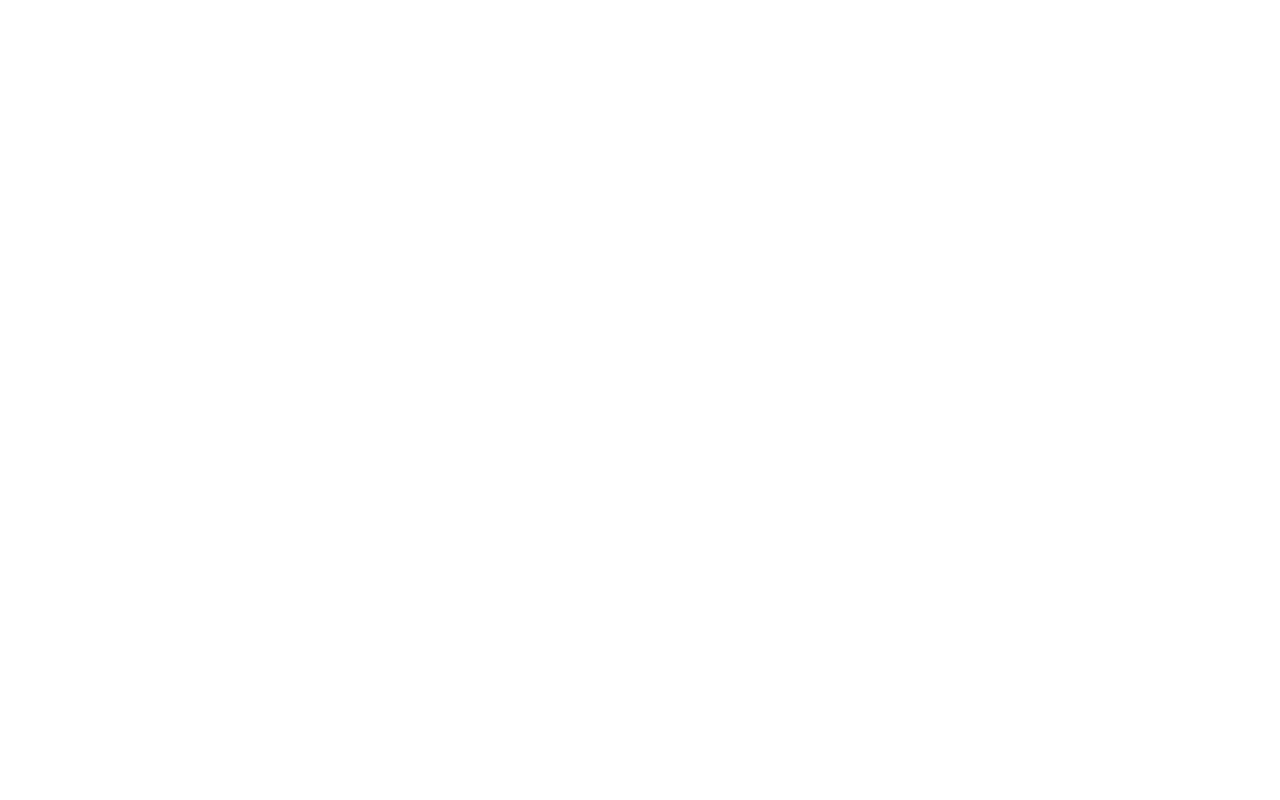
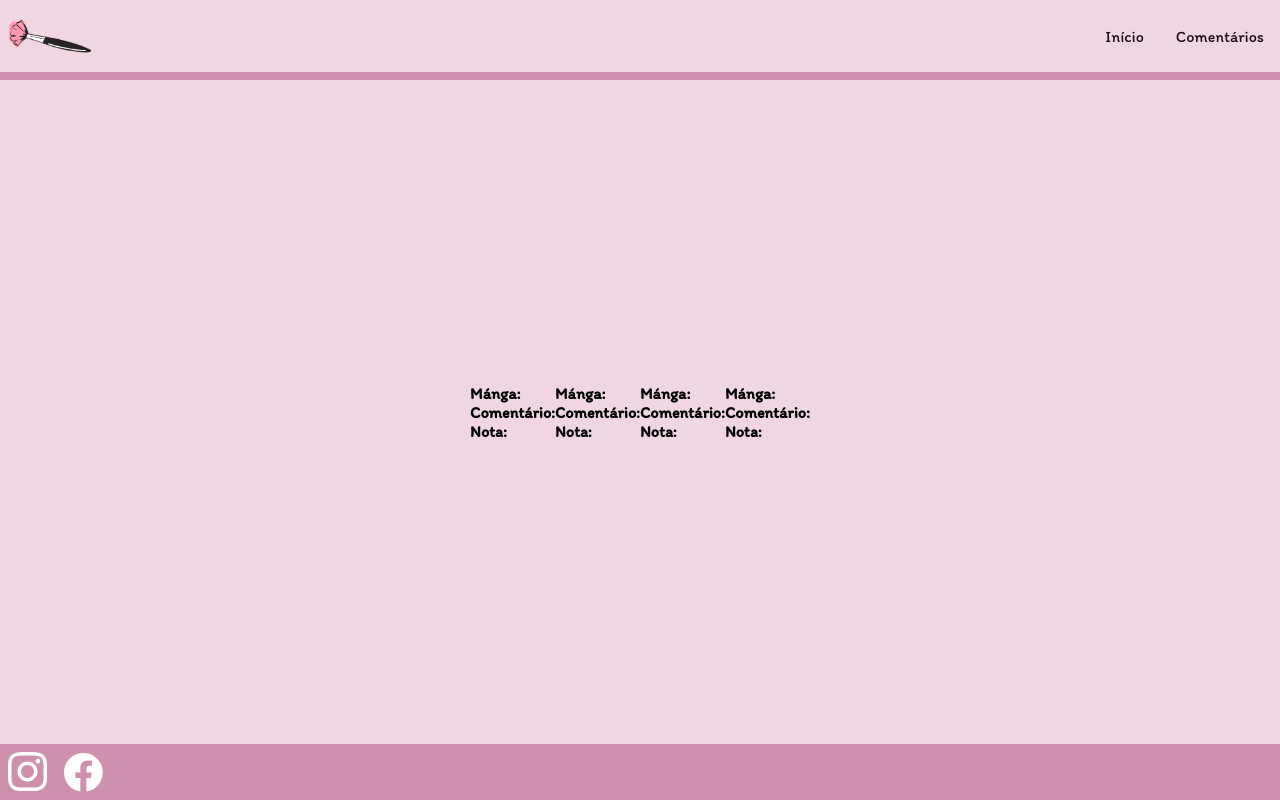
Before and after one commit to juliaaurea/Aula-Web, a plain HTML site: page comentario.html in a window 1280 px wide. Drawn offline with Linux system fonts and the light colour scheme.

Commit message:
aula1503

```diff
--- a/comentario.html
+++ b/comentario.html
@@ -7,3 +7,65 @@
     <title>Document</title>
     <link rel="stylesheet" href = "./css/estilo.css">
 </head>
+
+<body>
+    <header>
+        <img src="./img/logo.png" alt = "Logo">
+        <nav>
+            <a href="index.html">Início</a>
+            <a href="comentario.html">Comentários</a>
+        </nav>
+    </header>
+    <main class="index">
+        <section>
+            <aside>
+                <h4>Mánga:</h4>
+            </aside>
+            <aside>
+            <h4>Comentário:</h4>
+            </aside>
+            <aside>
+                <h4>Nota:</h4>
+            </aside>
+        </section>
+        <section>
+            <aside>
+                <h4>Mánga:</h4>
+            </aside>
+            <aside>
+                <h4>Comentário:</h4>
+            </aside>
+            <aside>
+                <h4>Nota:</h4>
+            </aside>
+        </section>
+        <section>
+            <aside>
+                <h4>Mánga:</h4>
+            </aside>
+            <aside>
+                <h4>Comentário:</h4>
+            </aside>
+            <aside>
+                <h4>Nota:</h4>
+            </aside>
+        </section>
+        <section>
+            <aside>
+                <h4>Mánga:</h4>
+            </aside>
+            <aside>
+                <h4>Comentário:</h4>
+            </aside>
+            <aside>
+                <h4>Nota:</h4>
+            </aside>
+        </section>
+    </main>
+    <footer>
+        <img src="./img/insta.svg" alt = "Instagram">
+        <img src="./img/face.svg" alt = "Facebook">
+    </footer>
+</body>
+
+</html>
--- a/css/estilo.css
+++ b/css/estilo.css
@@ -52,3 +52,7 @@ main.index {
     align-items: center;
     justify-content: center;
 }
+body {
+    min-height: 100vh;
+    background-color: var(--primary);
+}
```
